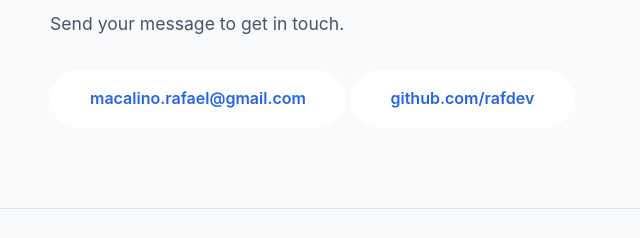
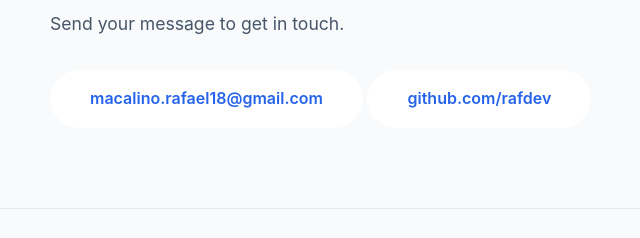
Before and after one commit to PoeticG/developer_portfolio, a plain HTML site: page index.html in a window 1280 px wide. Shown: the part 2554-2792 px from the top of the page, 172-812 px from the left. Drawn offline with Linux system fonts and the light colour scheme.

Commit message:
Fix contact links: proper GitHub profile link

```diff
--- a/index.html
+++ b/index.html
@@ -88,8 +88,8 @@
     <section class="port-section" id="contact">
       <h2>Contact</h2>
       <p>Send your message to get in touch.</p>
-      <a href="mailto:macalino.rafael18@gmail.com" class="port-cta">macalino.rafael@gmail.com</a>
-      <a href="mailto:github.com/rafdev" class="port-cta">github.com/rafdev</a>
+      <a href="mailto:macalino.rafael18@gmail.com" class="port-cta">macalino.rafael18@gmail.com</a>
+      <a href="https://github.com/rafdev" class="port-cta" target="_blank" rel="noopener">github.com/rafdev</a>
     </section>
     <footer class="port-footer">
       <p>&copy; 2026 Raf Dev</p>
```
